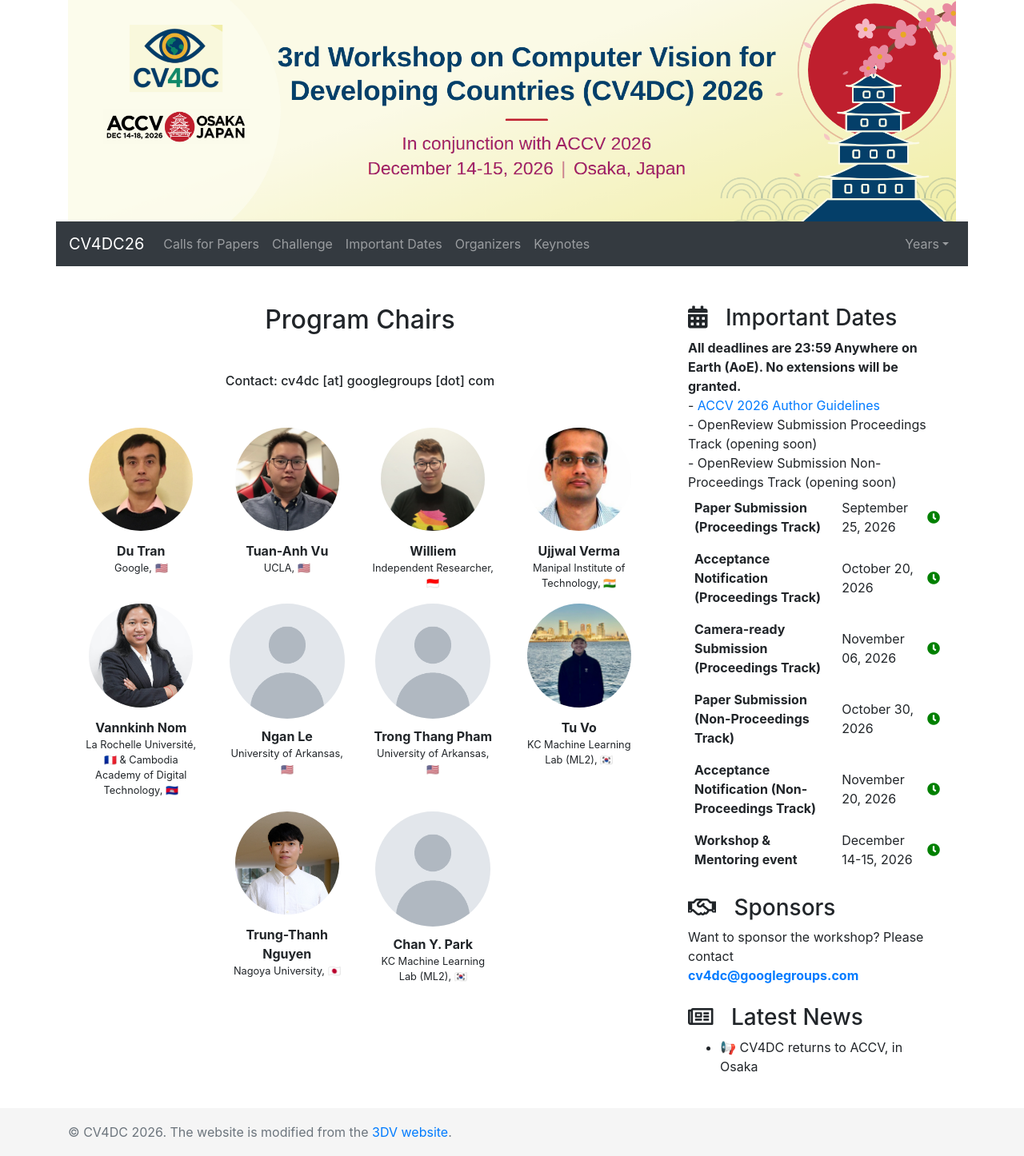
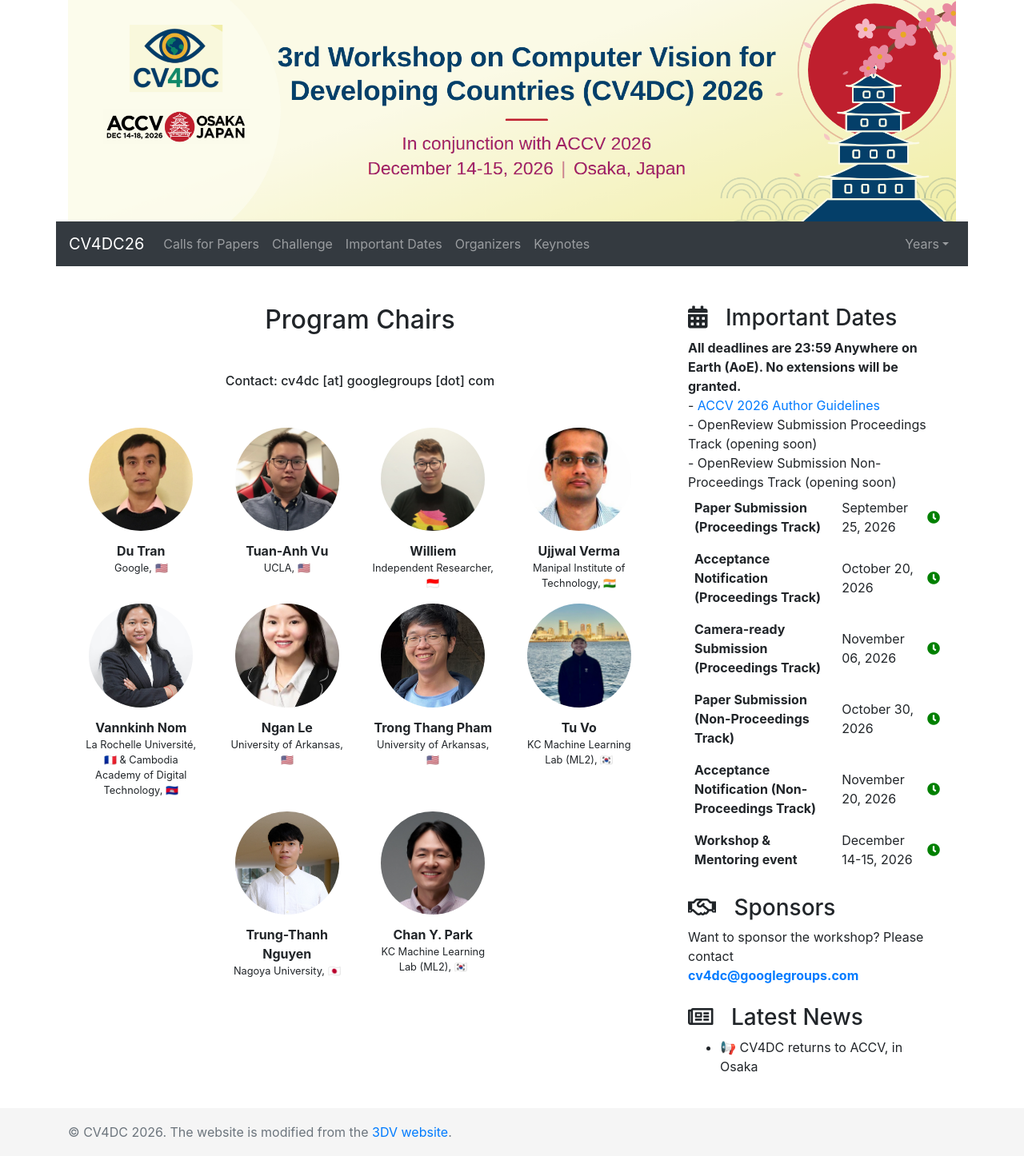
Before and after one commit to cv4dc/cv4dc.github.io, a Jekyll site: the page built from 2026/people.md, in a window 1280 px wide. Shown: the whole page at 80% size. Built offline with Jekyll 4.4.1, drawn with Linux system fonts in a browser that asks for light colours; nearby versions of some CDN libraries; comment, search, counter and statistics services are not loaded.

Commit message:
Add photos and homepage links for Ngan Le, Trong Thang Pham and Chan Y. Park

```diff
--- a/_data/organisers.yml
+++ b/_data/organisers.yml
@@ -23,13 +23,14 @@
       affiliation: La Rochelle Université, 🇫🇷 & Cambodia Academy of Digital Technology, 🇰🇭
       url: https://scholar.google.com/citations?user=xyl99EYAAAAJ&hl=en
       image: img/2025/people/vannkinh.jpg
-    # TODO: replace the placeholder image with a real photo and add the homepage url
     - name: Ngan Le
       affiliation: University of Arkansas, 🇺🇸
-      image: img/2026/people/placeholder.png
+      url: https://scholar.google.com/citations?user=8ck0k_UAAAAJ&hl=en
+      image: img/2026/people/le.jpg
     - name: Trong Thang Pham
       affiliation: University of Arkansas, 🇺🇸
-      image: img/2026/people/placeholder.png
+      url: https://scholar.google.com/citations?user=SwR0T0UAAAAJ&hl=en
+      image: img/2026/people/pham.jpg
     - name: Tu Vo
       affiliation: KC Machine Learning Lab (ML2), 🇰🇷
       url: https://scholar.google.com/citations?user=MMz9pyEAAAAJ&hl=en
@@ -39,8 +40,9 @@
       affiliation: Nagoya University, 🇯🇵
       image: img/2026/people/trung.jpg
     - name: Chan Y. Park
+      url: https://scholar.google.com/citations?user=4j9mHwYAAAAJ&hl=en
       affiliation: KC Machine Learning Lab (ML2), 🇰🇷
-      image: img/2026/people/placeholder.png
+      image: img/2026/people/park.jpg
 
 2025:
  - section:
```
Also changed, not shown: img/2026/people/le.jpg (added), img/2026/people/park.jpg (added), img/2026/people/pham.jpg (added), img/2026/people/placeholder.png (deleted).
